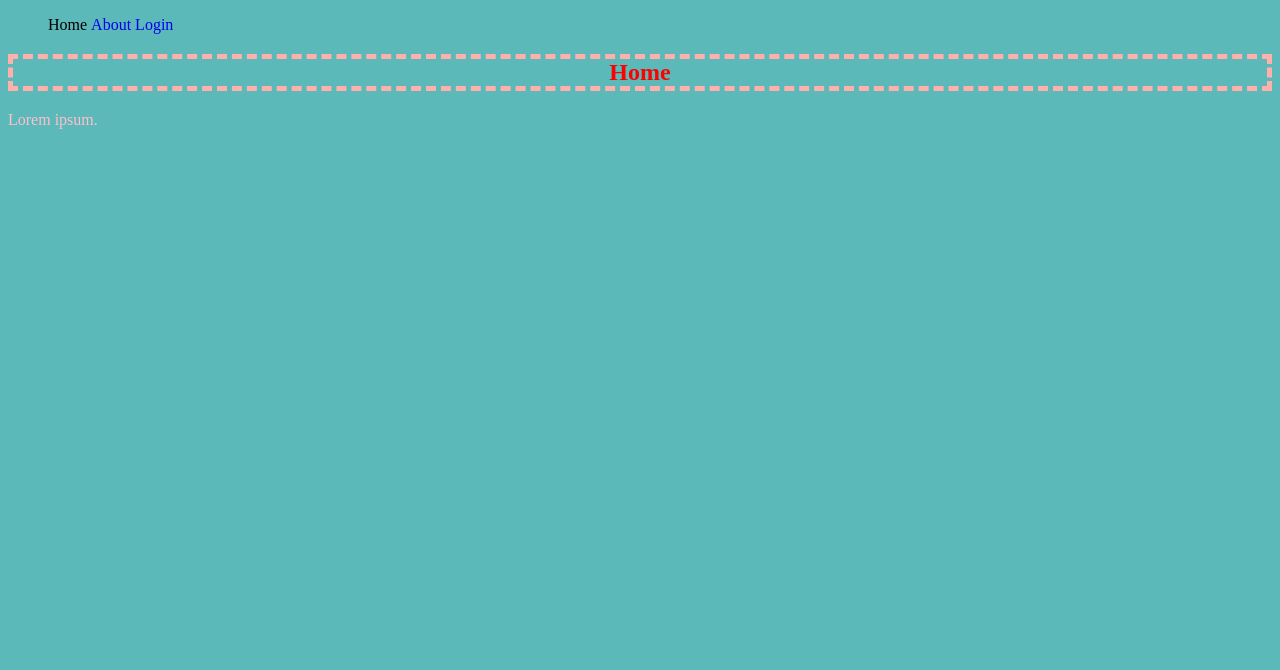
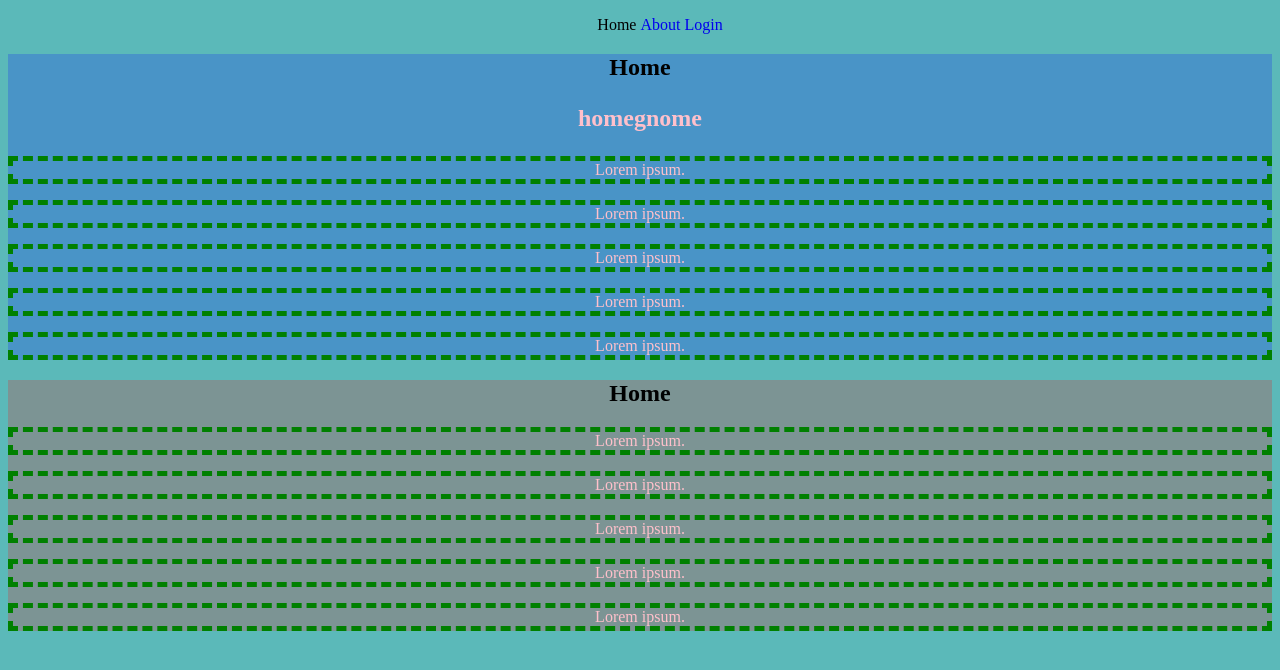
Before and after one commit to MIIVIO/study, a plain HTML site: page index_2.0.html in a window 1280 px wide. Drawn offline with Linux system fonts and the light colour scheme.

Commit message:
add new selectors

```diff
--- a/index_2.0.html
+++ b/index_2.0.html
@@ -17,10 +17,26 @@
 		</nav>
 	</header>
 
-	<selcetor>
+	<div id="div1">
+		<h2>Home
+			<div>
+				<p>homegnome</p>
+			</div>
+		</h2>
+		<p class="webtext">Lorem ipsum.</p>
+		<p class="webtext">Lorem ipsum.</p>
+		<p class="webtext">Lorem ipsum.</p>
+		<p class="webtext">Lorem ipsum.</p>
+		<p class="webtext">Lorem ipsum.</p>
+	</div>
+
+	<div id="div2">
 		<h2>Home</h2>
-		<p>Lorem ipsum.</p>
-	</selcetor>
-
+		<p class="webtext">Lorem ipsum.</p>
+		<p class="webtext">Lorem ipsum.</p>
+		<p class="webtext">Lorem ipsum.</p>
+		<p class="webtext">Lorem ipsum.</p>
+		<p class="webtext">Lorem ipsum.</p>
+	</div>
 </body>
 </html>
--- a/style.css
+++ b/style.css
@@ -1,14 +1,18 @@
 /*Selector {
 	property: value;
 }*/
+
+* {
+	text-align: center ;
+}
 body{
 	background-color: #5BB9B9;
 	background-size: cover;
 }
 
-h2 {
+h2 > p {
 	color: red;
-	text-align: center;
+	text-align: right;
 	border: 5px dashed rgb(255, 176, 170);
 	cursor: pointer;
 }
@@ -25,3 +29,15 @@ li {
 a {
 	text-decoration: none;
 }
+
+.webtext {
+	border: 5px dashed green;
+}
+
+#div1 {
+	background: rgba(0, 0, 255, 0.2);
+}
+
+#div2 {
+	background: rgba(255, 0, 0, 0.2);
+}
```
